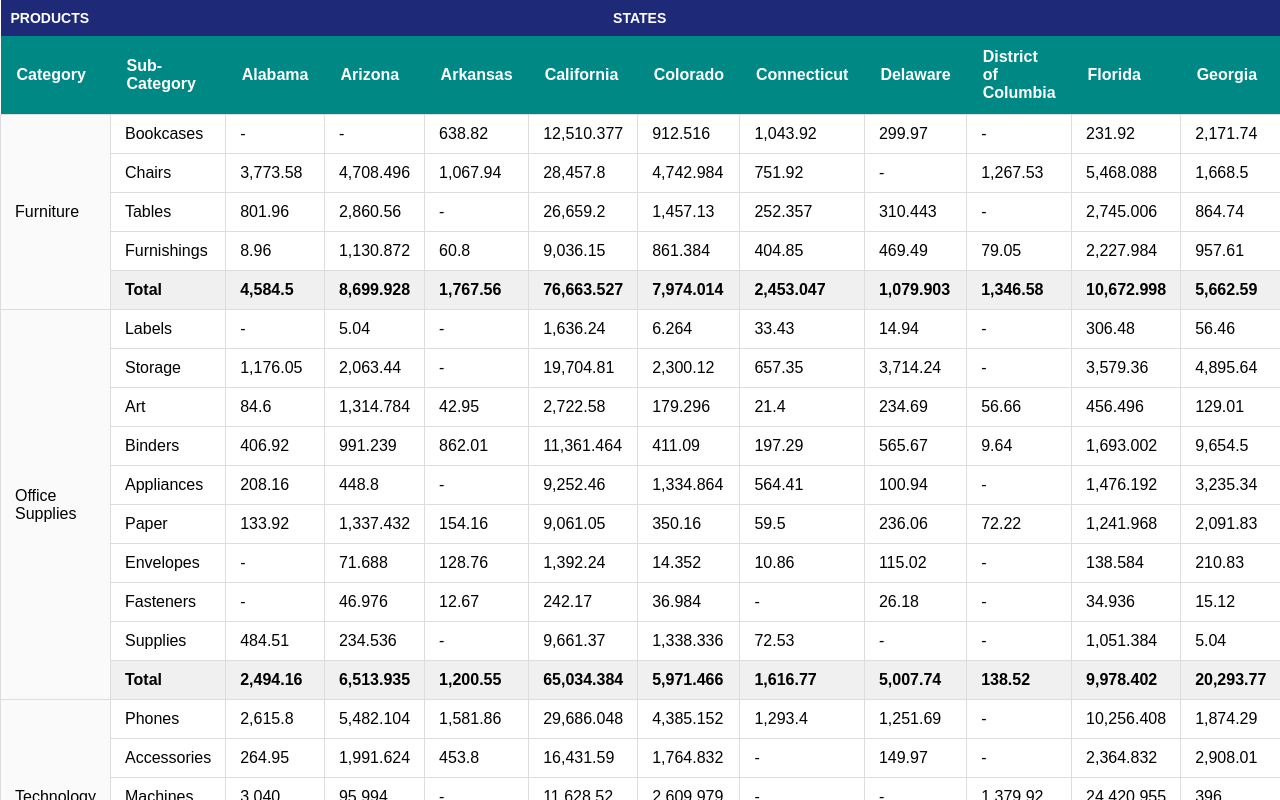
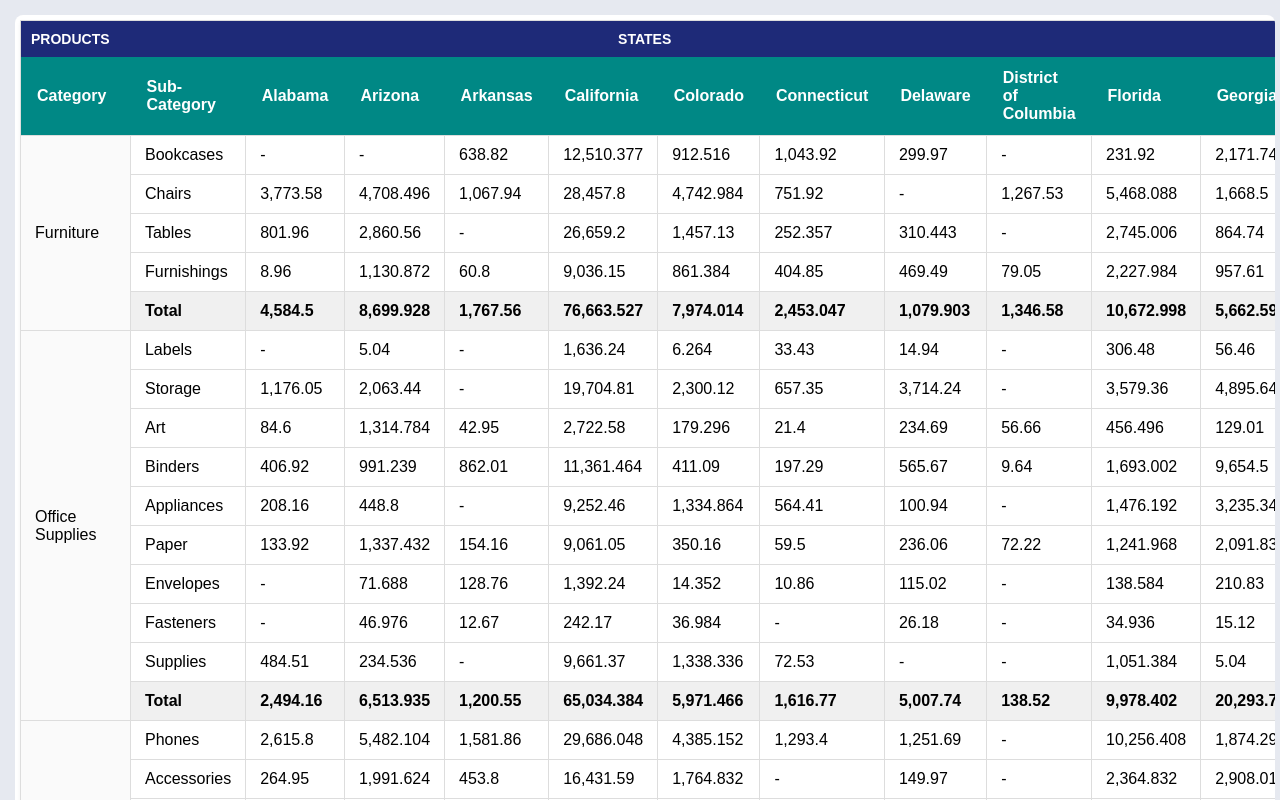
Before and after one commit to scottrosen14/crisp-take-home, a React (Create React App) app: page / in a window 1280 px wide. Shown: the top 800 px of the page. Built offline with nearby package versions, Linux system fonts and the light colour scheme.

Commit message:
Add some basic border padding styling

```diff
--- a/src/components/App/App.tsx
+++ b/src/components/App/App.tsx
@@ -12,7 +12,7 @@ function App() {
   }
 
   return (
-    <div>
+    <div style={{ padding: '15px', backgroundColor: '#e6e9f0' }}>
       <PivotTable data={orders} />
     </div>
   );
--- a/src/components/PivotTable/PivotTable.tsx
+++ b/src/components/PivotTable/PivotTable.tsx
@@ -13,12 +13,24 @@ const PivotTable = ({ data }: Props): ReactElement => {
   const pivotRows = useMemo(() => groupPivotRowData(data), [data]);
 
   return (
-    <div style={{ overflowX: 'auto' }}>
+    <div
+      style={{
+        padding: '5px',
+        backgroundColor: 'white',
+        borderRadius: '8px',
+        width: '100%',
+        overflowX: 'auto',
+      }}
+    >
       <table
         style={{
           borderCollapse: 'collapse',
           width: '100%',
           fontFamily: 'Arial, sans-serif',
+          padding: '8px',
+          border: '1px solid #ddd',
+          backgroundColor: '#ffffff',
+          boxShadow: '0 2px 4px rgba(0, 0, 0, 0.05)',
         }}
       >
         <PivotHeader states={states} />
```
Also changed, not shown: 1 other file (tests, documents, lock files or other folders).
